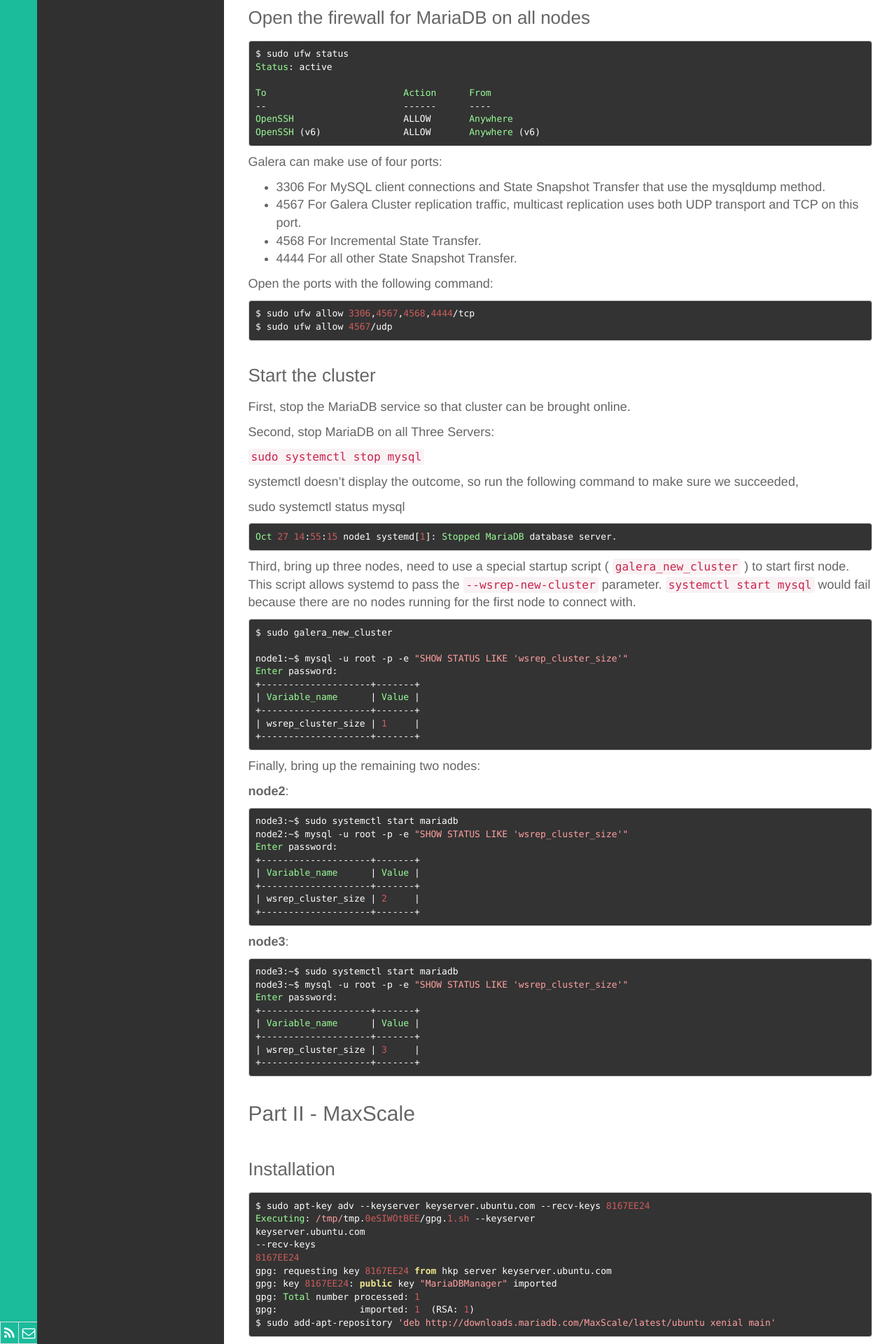
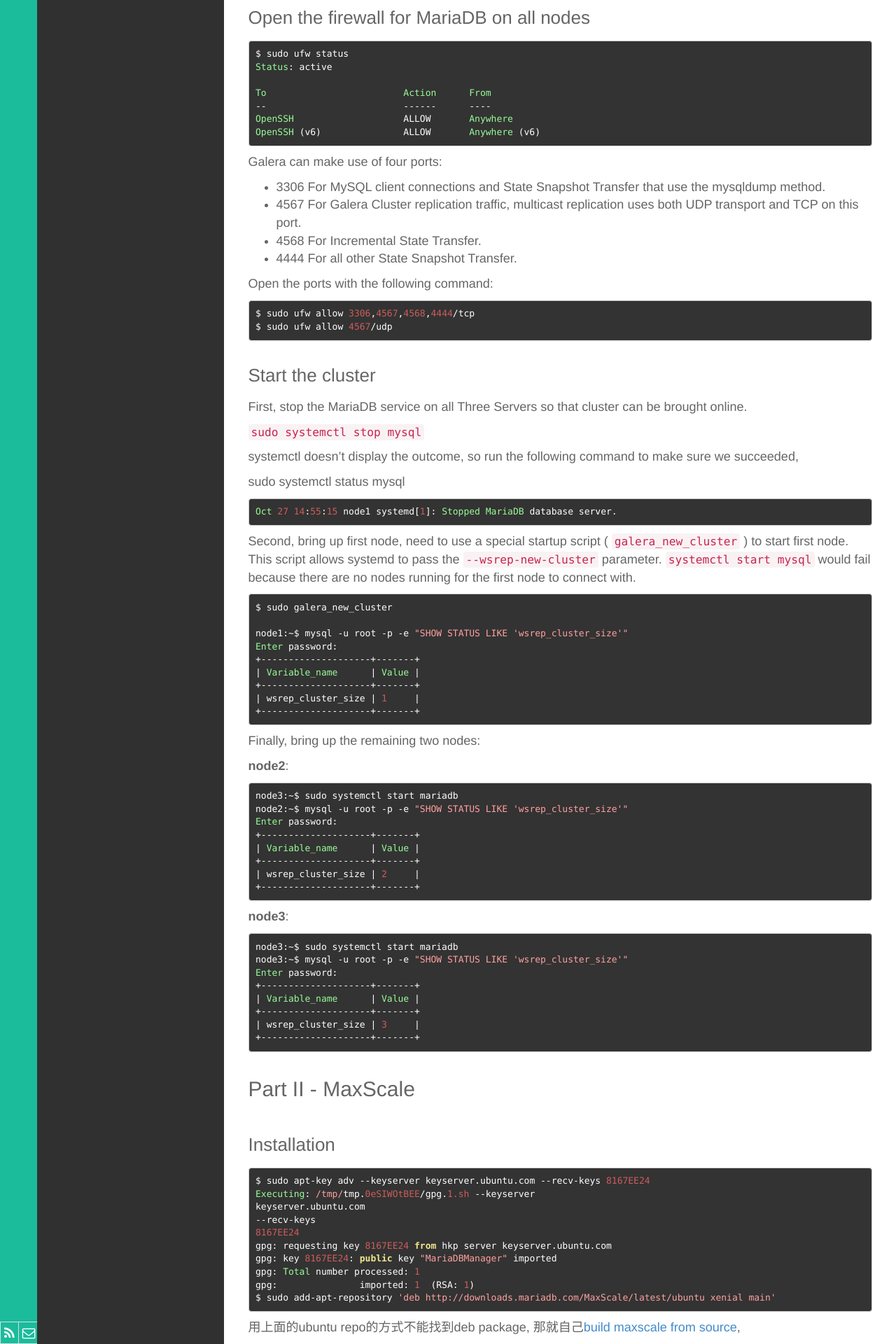
Before and after one commit to wenchma/wenchma.github.io, a Jekyll site: the page built from _posts/2016-10-27-mariadb-galera-cluster.md, in a window 1280 px wide. Shown: the part 3080-5000 px from the top of the page at 70% size. Built offline with Jekyll 4.4.1, drawn with Linux system fonts in a browser that asks for light colours.

Commit message:
Update steps

````diff
--- a/_posts/2016-10-27-mariadb-galera-cluster.md
+++ b/_posts/2016-10-27-mariadb-galera-cluster.md
@@ -179,9 +179,7 @@
 
 ### Start the cluster
 
-First, stop the MariaDB service so that cluster can be brought online.
-
-Second, stop MariaDB on all Three Servers:
+First, stop the MariaDB service on all Three Servers so that cluster can be brought online.
 
 `sudo systemctl stop mysql`
 
@@ -193,7 +191,7 @@
 Oct 27 14:55:15 node1 systemd[1]: Stopped MariaDB database server.
 ```
 
-Third, bring up three nodes, need to use a special startup script ( `galera_new_cluster` ) to start first node.
+Second, bring up first node, need to use a special startup script ( `galera_new_cluster` ) to start first node.
 This script allows systemd to pass the `--wsrep-new-cluster` parameter.
 `systemctl start mysql` would fail because there are no nodes running for the first node to connect with.
 
````
